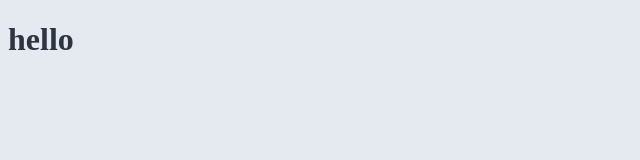
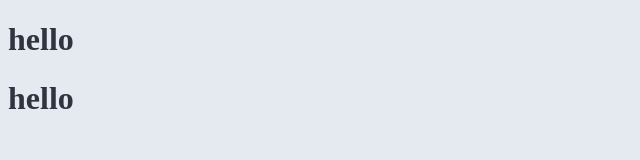
Before and after one commit to jdenyak/jdenyak, a plain HTML site: page index.html in a window 1280 px wide. Shown: the whole page, without its empty margins (0-640 px from the left). Drawn offline with Linux system fonts and the light colour scheme.

Commit message:
Update index.html

```diff
--- a/index.html
+++ b/index.html
@@ -7,6 +7,7 @@
 	</head>
 
 	<body>
-		<h1 href="pages/main.html">hello</h1>
+		<h1 href="#main">hello</h1>
+		<h1 href="#page1">hello</h1>
 	</body>
 </html>
```
